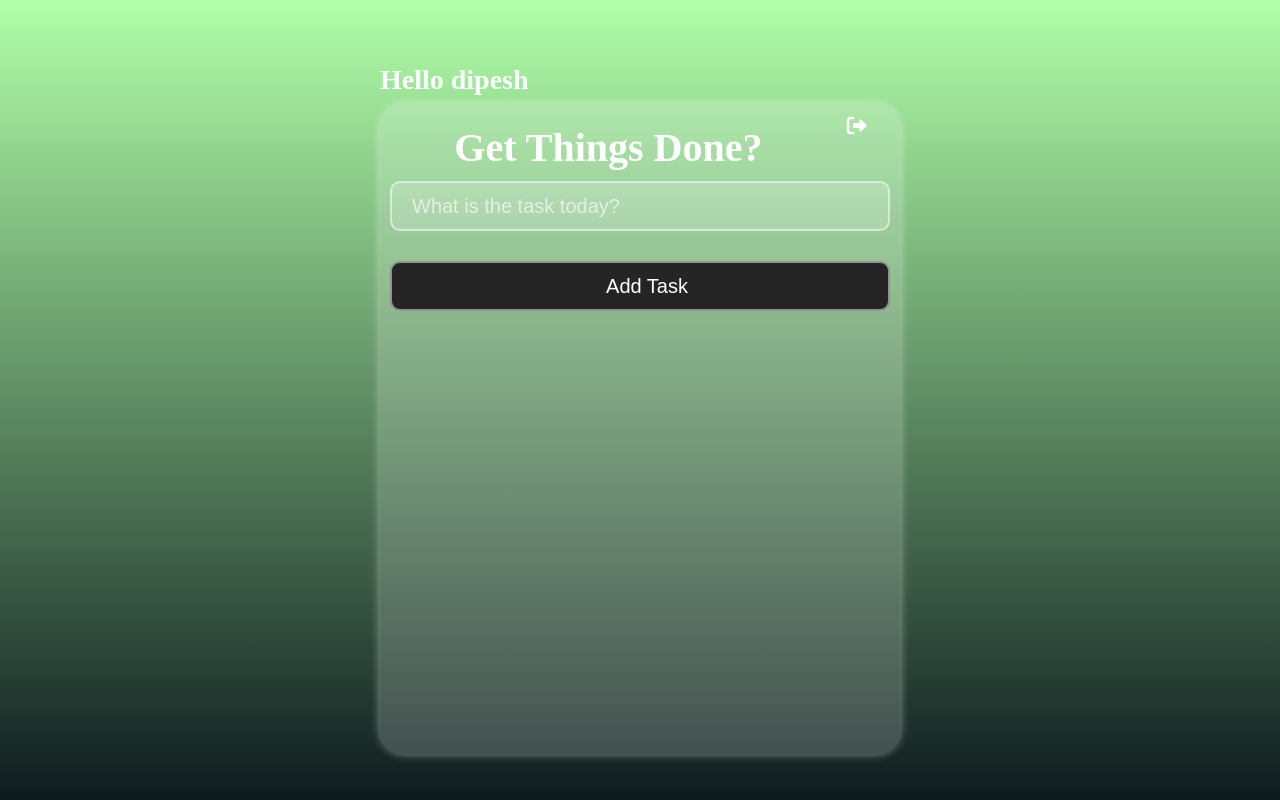
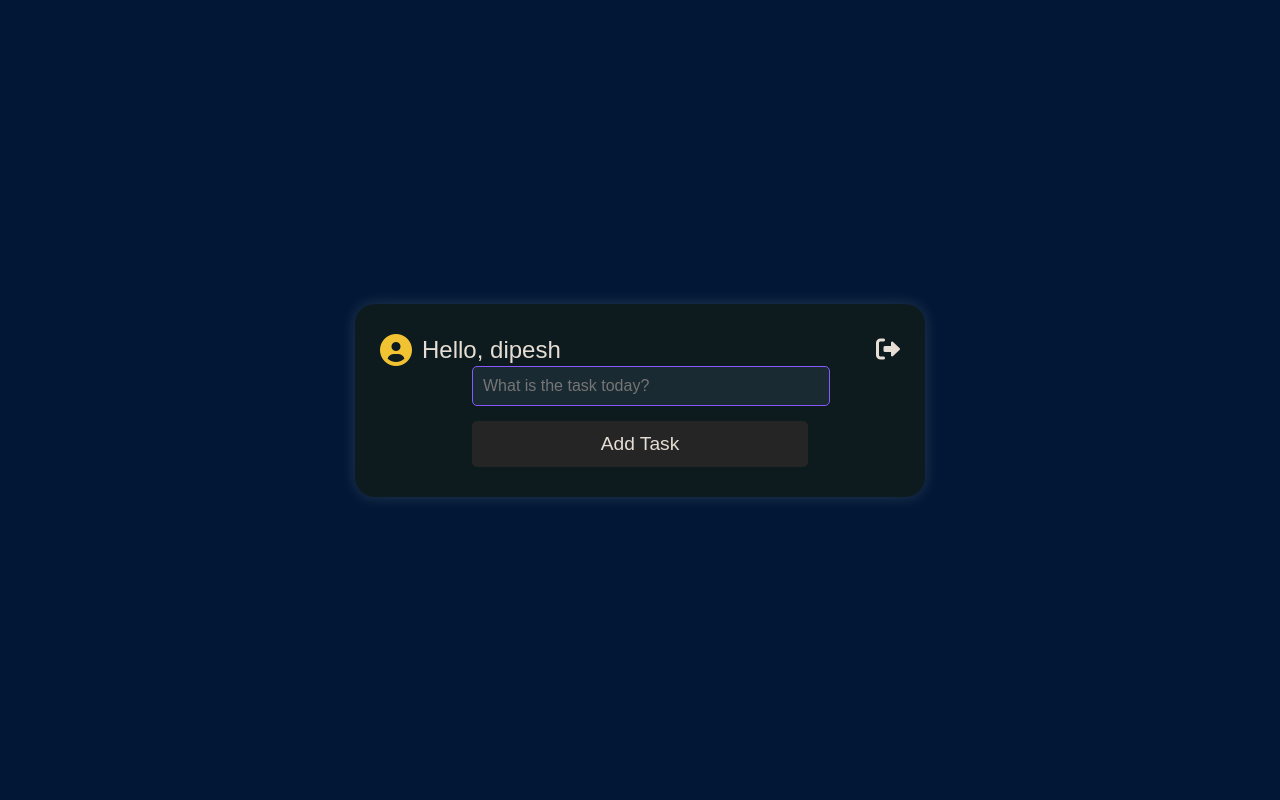
Before and after one commit to dipeshjoshi927/TodoApp, a Django app: page /todopage in a window 1280 px wide. Run offline with Django 5.2, Linux system fonts and the light colour scheme; a user stored in the database is signed in; data comes from the database, SQL or seed files in the repository; both versions use the stored data as it was after the commit.

Commit message:
updated the ui

```diff
--- a/Todo/TodoApp/Templates/TodoApp/loginn.html
+++ b/Todo/TodoApp/Templates/TodoApp/loginn.html
@@ -6,7 +6,6 @@
     <meta name="viewport" content="initial-scale=1, width=device-width" />
     <link rel="stylesheet" href="{% static 'TodoApp/css/index.css' %}" />
     <link rel="stylesheet" href="https://cdnjs.cloudflare.com/ajax/libs/font-awesome/6.0.0-beta3/css/all.min.css">
-
   </head>
 
   <body>
@@ -19,7 +18,6 @@
 
           <div class="field">
             <b>Username</b>
-
             <input
               class="inp"
               type="text"
@@ -31,7 +29,6 @@
 
           <div class="field">
             <b>Password</b>
-
             <input
               class="inp"
               type="password"
--- a/Todo/TodoApp/Templates/TodoApp/todo.html
+++ b/Todo/TodoApp/Templates/TodoApp/todo.html
@@ -1,52 +1,71 @@
 {% load static %}
 <!DOCTYPE html>
 <html lang="en">
-
   <head>
-    <meta charset="UTF-8">
-    <meta name="viewport" content="width=device-width, initial-scale=1.0">
+    <meta charset="UTF-8" />
+    <meta name="viewport" content="width=device-width, initial-scale=1.0" />
     <title>Todo</title>
-    <link rel="stylesheet" href="{% static 'TodoApp/css/styles.css' %}">
-    <link rel="stylesheet" href="{% static 'TodoApp/css/index.css' %}">
-    <link rel="stylesheet" href="https://cdnjs.cloudflare.com/ajax/libs/font-awesome/6.0.0-beta3/css/all.min.css">
-
+    <link rel="stylesheet" href="{% static 'TodoApp/css/styles.css' %}" />
+    <link rel="stylesheet" href="{% static 'TodoApp/css/index.css' %}" />
+    <link
+      rel="stylesheet"
+      href="https://cdnjs.cloudflare.com/ajax/libs/font-awesome/6.0.0-beta3/css/all.min.css"
+    />
   </head>
 
   <body>
     <div class="signup-login">
-        <div>
-            <div>
-                <h1>Hello {{user}}</h1>
+      <div class="signup-box">
+        <!-- Header section with user greeting and icon -->
+        <div class="header">
+          <div class="greeting">
+            <i class="fas fa-user-circle"></i>
+            <!-- User Icon -->
+            <span>Hello, {{ user }}</span>
           </div>
-            <div class=" signup-box scr">
-                <div class="heads">
-                    <!-- <div class="ancaa" title=""><i class="fa-solid fa-user"></i> </div> -->
-                    <div class="heading">Get Things Done? </div>
-                    <div class="anca"><a href="{% url 'signout' %}" class="sign"><i
-                                class="fa-solid fa-right-from-bracket"></i></a></div>
+          <div class="signout">
+            <a href="{% url 'signout' %}" class="sign">
+              <i class="fa-solid fa-right-from-bracket"></i>
+            </a>
           </div>
+        </div>
+
+        <!-- Task input section -->
+        <div class="scr">
           <form method="post">
             {% csrf_token %}
-                    <input type="text" name="title" required class="todo-input inp"
-                        placeholder="What is the task today?">
-                    <input class="submit-button" type="submit" value="Add Task">
+            <input
+              type="text"
+              name="title"
+              required
+              class="todo-input inp"
+              placeholder="What is the task today?"
+            />
+            <input class="submit-button" type="submit" value="Add Task" />
           </form>
+
+          <!-- Todo list -->
           {% for todo in res %}
-                <div class="Todo clickable-div {% if todo.status %}todo-green{% else %}todo-red{% endif %}">
-                    <form method="post" action="">
-                        {% csrf_token %}
-                        <!-- <h5><input name="status"required type="submit" {% if todo.status %} checked {% endif %}></h5> -->
-                    </form>
-                    <p class="{% if todo.status %} completed {% endif %} ">{{todo.title}}</p>
+          <div
+            class="Todo clickable-div {% if todo.status %}todo-green{% else %}todo-red{% endif %}"
+          >
+            <p class="{% if todo.status %} completed {% endif %}">
+              {{ todo.title }}
+            </p>
             <div>
-                        <a href="/edit_todo/{{todo.srno}}"><i class="fas fa-pen-to-square"></i></a>
-                        <a href="/delete_todo/{{todo.srno}}"><i class="fas fa-trash"></i></a>
+              <a href="/edit_todo/{{ todo.srno }}">
+                <i class="fas fa-pen-to-square"></i>
+              </a>
+              <a href="/delete_todo/{{ todo.srno }}">
+                <i class="fas fa-trash"></i>
+              </a>
             </div>
           </div>
           {% endfor %}
         </div>
       </div>
     </div>
+
     <script src="{% static 'TodoApp/js/todo.js' %}"></script>
   </body>
 </html>
--- a/Todo/TodoApp/static/TodoApp/css/index.css
+++ b/Todo/TodoApp/static/TodoApp/css/index.css
@@ -1,143 +1,168 @@
 body {
     margin: 0;
     padding: 0;
-    background: linear-gradient(to bottom, #B1FFA9, #0D1B1E); /* Gradient background */
+    background: #011735;
+    font-family: 'Poppins', sans-serif;
+    color: #E6DDD4; /* Default text color */
 }
 
 .signup-login {
     width: 100%;
-    height: 1080px;
-    overflow: hidden;
-    font-size: 24px;
-    color: #fff;
-    font-family: Poppins;
+    height: 100vh;
     display: flex;
     justify-content: center;
     align-items: center;
-    height: 100vh;
 }
 
-.signup-box {
-    background-color: #ffffff30;
-    height: 650px;
-    width: 520px;
-    border-radius: 25px;
-    box-shadow: 0 0 10px rgba(255, 255, 255, 0.5);
+.signup-box,
+.signup-box1 {
+    background-color: #0D1B1E;
+    width: 100%;
+    max-width: 520px;
+    border-radius: 20px;
+    padding: 30px 25px;
+    box-shadow: 0 0 15px rgba(255, 255, 255, 0.15);
+    display: flex;
+    flex-direction: column;
+    align-items: center;
+}
+
+.header {
+    display: flex;
+    justify-content: space-between;
+    align-items: center;
+    width: 100%;
+}
+
+.greeting {
+    display: flex;
+    align-items: center;
+    font-size: 1.5rem;
+    font-weight: 500;
+}
+
+.greeting i {
+    margin-right: 10px;
+    font-size: 2rem;
+    color: #f1c232;
+}
+
+.greeting span {
+    font-size: 1.5rem;
+}
+
+.signout a {
+    font-size: 1.5rem;
+    color: #E6DDD4;
+    text-decoration: none;
 }
 
 .heading {
-    font-size: 40px;
+    font-size: 2rem;
     font-weight: 600;
-    margin: 0;
-    padding: 0;
-    text-align: center;
-    margin-top: 20px;
+    color: #E6DDD4;
+    margin-bottom: 30px;
 }
 
-b {
-    font-size: 20px;
-    font-weight: 500;
-    margin-left: 10px;
-    padding: 0;
-    text-align: center;
-    margin-top: 20px;
+.field {
+    width: 100%;
+    margin-bottom: 20px;
+}
+
+.field b {
+    font-size: 1.1rem;
+    margin-bottom: 5px;
+    color: #E6DDD4;
 }
 
 .inp {
-    margin: 10px;
-    height: 50px;
-    width: 500px;
-    border-radius: 10px;
-    border: none;
-    padding-left: 20px;
-    font-size: 20px;
-    font-weight: 500;
-    color: #ffffff;
-    background-color: #ffffff30;
-    border: 2px solid rgba(255, 255, 255, 0.5);
-    box-sizing: border-box;
+    width: 100%;
+    padding: 10px;
+    background-color: #1a2a33;
+    border: 1px solid #8758ff;
+    color: #E6DDD4;
+    font-size: 1rem;
+    border-radius: 5px;
+    outline: none;
+    transition: border 0.3s;
 }
 
-.inp::placeholder {
-    color: #ffffffa5;
+.inp:focus {
+    border: 1px solid #f1c232;
 }
 
 .submit-button {
-    margin-top: 20px;
-    margin-left: 10px;
-    height: 50px;
-    width: 500px;
-    border-radius: 10px;
+    width: 100%;
+    padding: 12px;
+    background-color: #252525;
+    color: #E6DDD4;
     border: none;
-    padding-left: 20px;
-    font-size: 20px;
-    font-weight: 500;
-    color: #fff;
-    background-color: #252525;
-    border: 2px solid rgba(255, 255, 255, 0.5);
-    box-sizing: border-box;
+    font-size: 1.2rem;
+    margin-top: 15px;
+    border-radius: 5px;
     cursor: pointer;
+    transition: background-color 0.3s;
 }
 
 .submit-button:hover {
-    background-color: #ffff00bc;
-    color: #fff;
+    background-color: #3c3c3c;
 }
 
 .line {
-    margin-top: 20px;
-    margin-left: 10px;
-    margin-bottom: 20px;
+    width: 100%;
     height: 1px;
-    width: 500px;
-    border: none;
-    background-color: #ffffff;
-    border: 0px solid rgba(255, 255, 255, 0.5);
-    box-sizing: border-box;
+    background-color: #E6DDD4;
+    margin: 15px 0;
 }
 
 .anc {
+    color: #f1c232;
     text-decoration: none;
-    color: #ffff00bc;
-    font-size: 20px;
-    font-weight: 500;
-    margin-left: 45%;
-    padding: 0;
-    text-align: center;
-    margin-top: 20px;
-    cursor: pointer;
+    font-size: 1rem;
 }
 
-.signup-box1 {
-    background-color: #ffffff30;
-    height: 555px;
-    width: 520px;
-    border-radius: 25px;
-    box-shadow: 0 0 10px rgba(255, 255, 255, 0.5);
+.anc:hover {
+    text-decoration: underline;
 }
 
-.anca {
-    font-size: 25px;
-    margin-top: 7px;
-    margin-right: -41px;
+.Todo {
+    background-color: #1a2a33;
+    color: #500f1d;
+    padding: 15px;
+    margin-top: 15px;
+    border-radius: 5px;
+    display: flex;
+    justify-content: space-between;
+    align-items: center;
+    font-size: 1.2rem;
+    cursor: pointer;
+    transition: background-color 0.3s;
 }
 
-a:hover {
-    color: #ffff00bc;
+.Todo i {
+    font-size: 1.3rem;
+    color: #E6DDD4;
+    margin-left: 10px;
 }
 
-.heads {
-    display: flex;
-    justify-content: space-evenly;
+.Todo:hover {
+    background-color: #6a3b3b;
 }
 
-.ancaa {
-    font-size: 25px;
-    margin-top: 29px;
-    margin-left: -40px;
+.todo-green {
+    background-color: #104f13;
+}
+
+.todo-red {
+    background-color: #b71119b3;
 }
 
 .completed {
+    text-decoration: line-through;
     color: #c5aeff;
-    text-decoration: line-through;
 }
+
+.todo-list {
+    width: 100%;
+    padding: 20px 0;
+}
--- a/Todo/TodoApp/static/TodoApp/css/styles.css
+++ /dev/null
@@ -1,121 +0,0 @@
-.App {
-  text-align: center;
-}
-
-h1 {
-  color: #fff;
-  margin-bottom: 0.5rem;
-  font-size: 1.75rem;
-}
-
-.TodoWrapper {
-  background-color: #252525;
-  margin-top: 50px;
-  padding: 2px;
-  border-radius: 5px;
-}
-
-.TodoForm {
-  width: 100%;
-}
-
-.todo-input {
-  outline: none;
-  background: none;
-  border: 1px solid #8758ff;
-  padding: 0.5rem 1rem;
-  margin-top: 1rem;
-  margin-bottom: 2rem;
-  width: 300px;
-  color: #fff;
-  margin-right: 0;
-}
-
-.todo-input::placeholder {
-  color: #ffffff4d;
-}
-
-.todo-btn {
-  margin-left: 0;
-  background: #8758ff;
-  color: #fff;
-  border: none;
-  padding: 0.55rem;
-  cursor: pointer;
-}
-
-.Todo {
-  display: flex;
-  justify-content: space-between;
-  align-items: center;
-  color: #E4234B; /* Task text color */
-  background: #011735; /* Task background */
-  padding: 10px;
-  border-radius: 5px;
-  margin: 10px;
-  cursor: pointer;
-  font-size: 20px;
-  font-weight: 300;
-  text-align: center;
-  margin-top: 20px;
-}
-
-.scr {
-  overflow-y: scroll;
-}
-
-.scr::-webkit-scrollbar {
-  width: 0;
-}
-
-.fa-trash {
-  margin-left: 0.75rem;
-}
-
-.completed {
-  color: #c5aeff;
-  text-decoration: line-through;
-}
-
-.todo-btn:hover {
-  background: #8758ff;
-  color: #fff;
-  border: none;
-  padding: 0.55rem;
-  cursor: pointer;
-  box-shadow: 0 0 10px #8758ff;
-}
-
-a {
-  text-decoration: none;
-  color: #fff;
-  font-size: 20px;
-  font-weight: 500;
-  margin-left: 10px;
-  margin-top: 20px;
-  margin-bottom: 20px;
-}
-
-.todo-green {
-  background-color: #4CAF50;
-}
-
-.todo-red {
-  background-color: #FF6347;
-}
-
-.anca {
-  font-size: 25px;
-  margin-top: 7px;
-  margin-right: -41px;
-}
-
-.heads {
-  display: flex;
-  justify-content: space-evenly;
-}
-
-.Todo:hover {
-  background-color: #ddd;
-  cursor: pointer;
-}
--- a/Todo/TodoApp/static/TodoApp/js/todo.js
+++ b/Todo/TodoApp/static/TodoApp/js/todo.js
@@ -1,3 +1,3 @@
  function changeColor(clickedDiv) {
-    clickedDiv.style.backgroundColor = 'green'; // Change the color of the clicked div to red
+    clickedDiv.style.backgroundColor = 'green';
   }
```
Also changed, not shown: Todo/TodoApp/Templates/TodoApp/edit_todo.html (+15 -23 lines), Todo/TodoApp/Templates/TodoApp/signup.html (+1 -6 lines), Todo/manage.py (added, +22 -0 lines), Todo/db.sqlite3 (added), 1 other file. Lines whose indentation alone changed are shown as unchanged.
